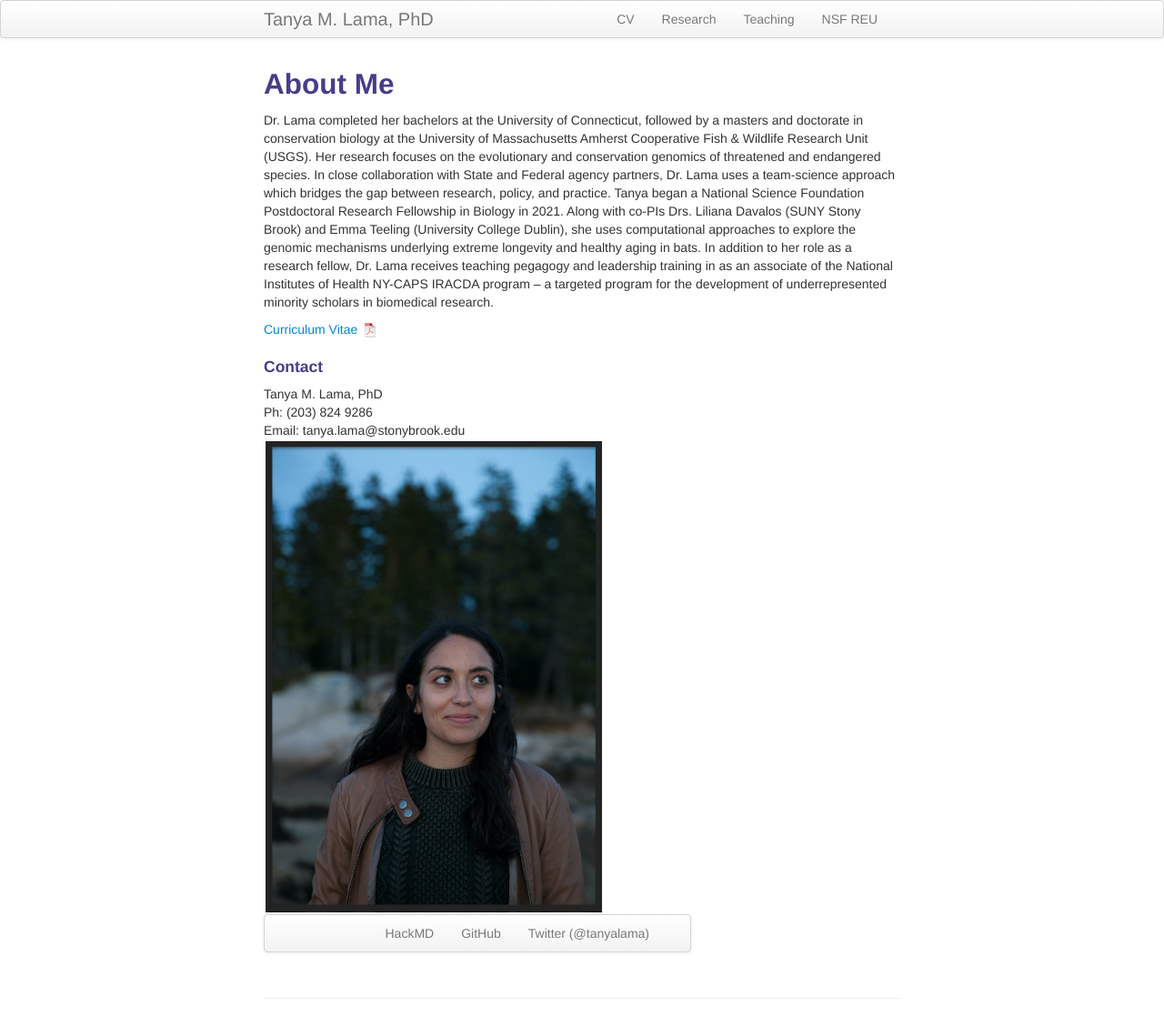
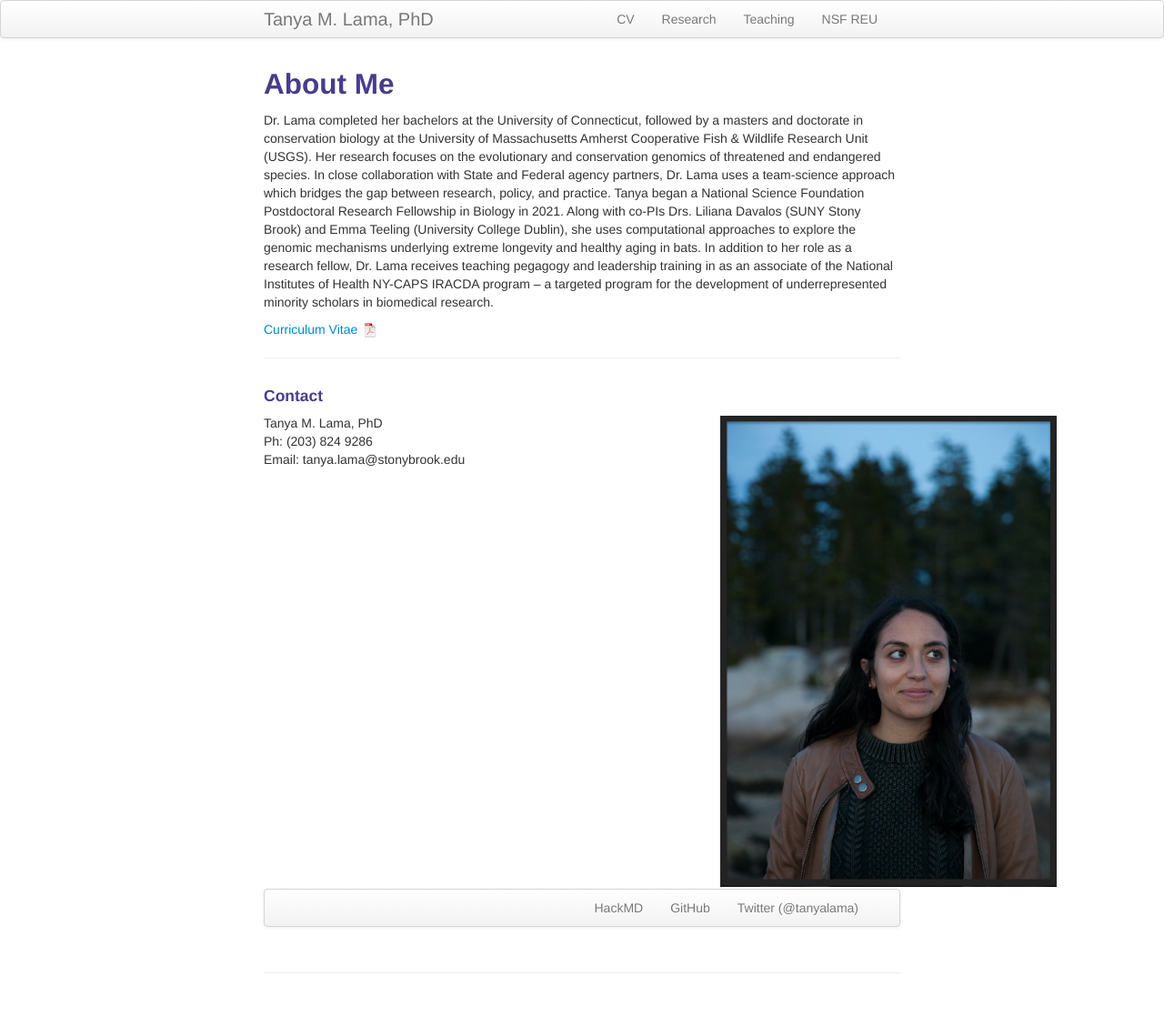
Before and after one commit to tanyalama/tanyalama.github.io, a Jekyll site: the page built from index.md, in a window 1280 px wide. Shown: the whole page at 91% size. Built offline with Jekyll 4.4.1, drawn with Linux system fonts in a browser that asks for light colours; after the commit the page ends 1101 px from its top, so only the background shows below that.

Commit message:
Update index.md

```diff
--- a/index.md
+++ b/index.md
@@ -12,24 +12,26 @@ Dr. Lama completed her bachelors at the University of Connecticut, followed by a
 [Curriculum Vitae ![CV as pdf]({{ BASE_PATH }}/pages/icons16/pdf-icon.png)]({{ BASE_PATH }}/assets/CV.pdf)<br/>
 
 
+---
 
 
 <div class="container">
 <h4><a name="Contact"></a>Contact</h4>
+
     <div class="row-fluid">
         <div class="span5">
             Tanya M. Lama, PhD<br/>
             Ph: (203) 824 9286<br/>
             Email: tanya.lama@stonybrook.edu<br/>
-    <div class="container">
+        </div>
+
         <div class="span4">
         <a href="../assets/headshot.jpg">
-        <img src="../assets/headshot.jpg"
-        title="Tanya M. Lama, PhD" alt="Tanya Lama"/></a>
+            <img src="../assets/headshot.jpg"
+                  title="Tanya M. Lama, PhD" alt="Tanya Lama"/></a>
+        </div>
+    </div>
 </div>
-</div>
-
-
 
 <div class="navbar">
   <div class="navbar-inner">
```
Also changed, not shown: other parts of index.md (+2 -2 lines).
